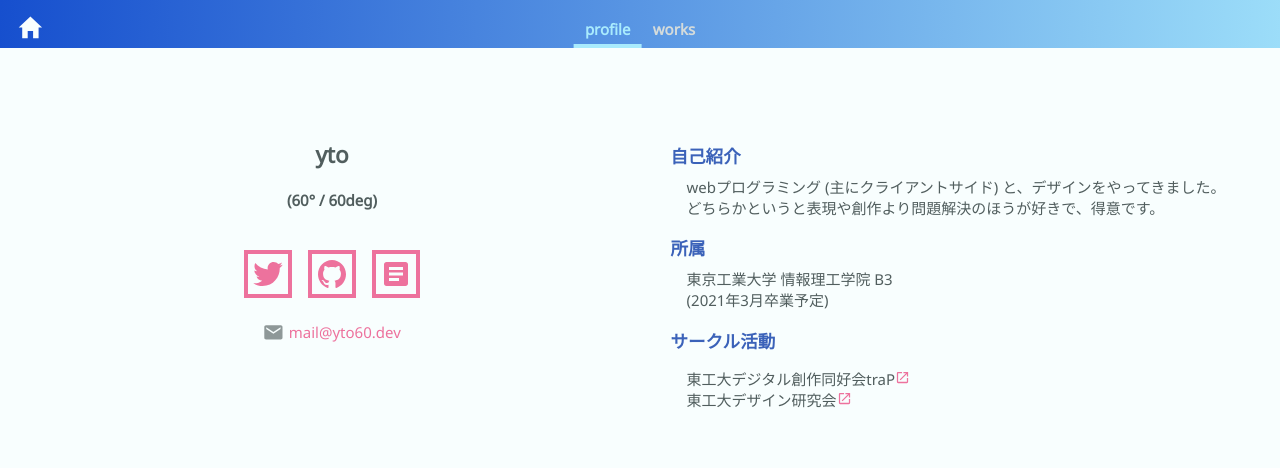
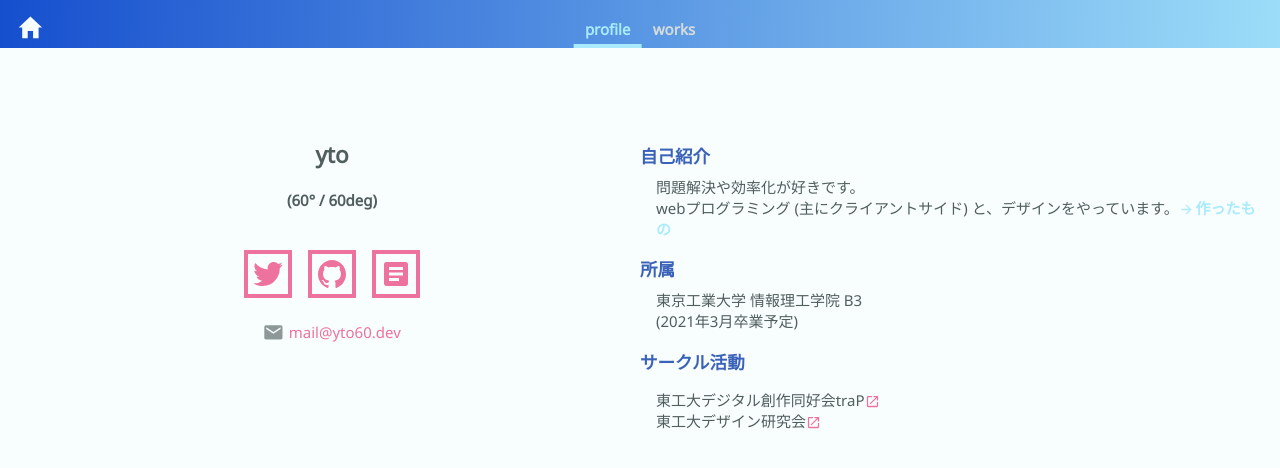
Before and after one commit to yto60/portfolio, a Nuxt app: page /profile in a window 1280 px wide. Shown: the top 468 px of the page. Built offline with nearby package versions, Linux system fonts and the light colour scheme.

Commit message:
プロフィールを編集

```diff
--- a/assets/scss/global.scss
+++ b/assets/scss/global.scss
@@ -26,11 +26,23 @@ a {
   font-weight: bold;
   color: $point-red;
   text-decoration: none;
+  width: fit-content;
+
+  // 内部リンク
+  &.nuxt-link {
+    color: $point-skyblue;
+  }
 
   &:hover {
     color: $base-lightgray;
   }
+
+  ion-icon{
+    vertical-align: middle;
+    margin-right:0.1rem;
+  }
 }
+
 
 ul {
   padding: 0;
--- a/pages/profile.vue
+++ b/pages/profile.vue
@@ -22,9 +22,12 @@
         h3
           | 自己紹介
         div
-            | webプログラミング (主にクライアントサイド) と、デザインをやってきました。
+            | 問題解決や効率化が好きです。
             br
-            | どちらかというと表現や創作より問題解決のほうが好きで、得意です。
+            | webプログラミング (主にクライアントサイド) と、デザインをやっています。
+            nuxt-link(to="/works").nuxt-link
+              ion-icon(name="arrow-forward")
+              | 作ったもの
         h3
           | 所属
         div
```
